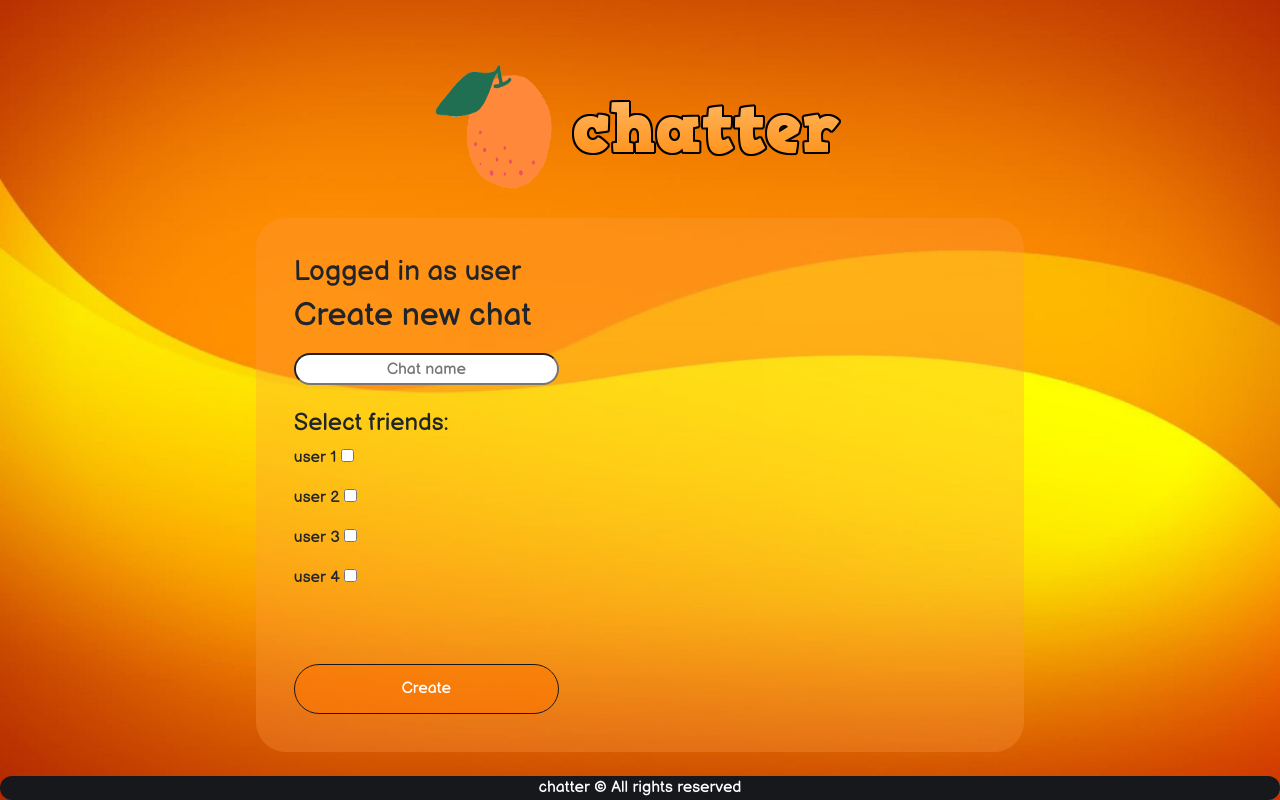
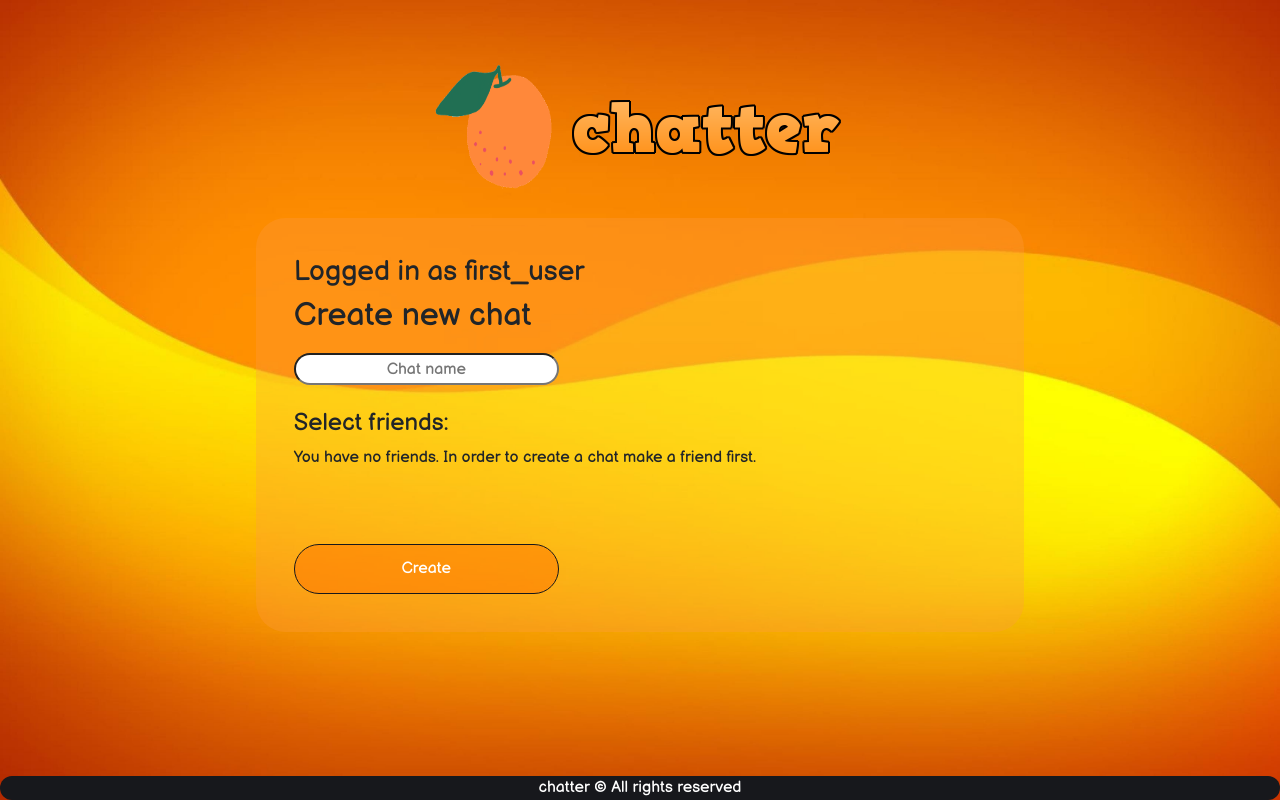
Before and after one commit to FMularski/chatter, a Flask app: page /create_chat in a window 1280 px wide. Run offline with Flask 2, Linux system fonts and the light colour scheme; a user stored in the database is signed in; some libraries are stand-ins or nearby versions.

Commit message:
create chat

```diff
--- a/app.py
+++ b/app.py
@@ -155,9 +155,45 @@ def create_chat():
         if 'user_id' not in session:
             return redirect(url_for('login'))
 
-        return render_template('create_chat.html')
+        user_in_db = User.query.filter_by(id=session['user_id']).first()
+
+        return render_template('create_chat.html', login=user_in_db.login, friends=user_in_db.friends)
     else:
-        pass
+        friends_ids = request.form.getlist('invite_to_chat')    # get ids of members of the new chat
+
+        if len(friends_ids) == 0:
+            flash('You must invite at least 1 friend to create a chat. Try again.', category='danger')
+            return redirect(url_for('create_chat'))
+
+        user_in_db = User.query.filter_by(id=session['user_id']).first()
+
+        chat_name = request.form['chat_name']
+        new_chat = Chat(chat_name, owner_id=user_in_db.id)
+
+        """
+        +append the first member of the new chat - the creator
+        +assigning creator as the owned !!! property User.owned_chats
+        will append the new chat automatically <relationship 1:many> !!!
+        """
+
+        new_chat.members.append(user_in_db)
+        new_chat.owner = user_in_db
+
+        """
+        appending the rest of members
+        !!! property User.chats for each User will be automatically updated
+        - it will append the new chat
+        """
+
+        for friend_id in friends_ids:
+            friend = User.query.filter_by(id=friend_id).first()
+            new_chat.members.append(friend)
+
+        db.session.add(new_chat)
+        db.session.commit()
+
+        flash(f'Chat {chat_name} has been created successfully.', category='success')
+        return redirect(url_for('home'))
 
 
 @app.route('/find_chat', methods=['GET', 'POST'])
--- a/models/chat.py
+++ b/models/chat.py
@@ -35,5 +35,9 @@ class Chat(db.Model):
     members = db.relationship('User', secondary=memberships, lazy='subquery',
                               backref=db.backref('chats', lazy=True))
 
+    def __init__(self, name, owner_id):
+        self.name = name
+        self.owner_id = owner_id
+
     def __repr__(self):
         return f'{self.id} {self.name} {self.owner_id}'
--- a/templates/create_chat.html
+++ b/templates/create_chat.html
@@ -4,15 +4,18 @@
 
 {% block content %}
     <div id="content">
-        <h3>Logged in as user</h3>
+        <h3>Logged in as {{login}}</h3>
         <h2>Create new chat</h2>
-        <form id="select-friends-form">
+        <form id="select-friends-form" action="create_chat" method="POST">
             <input type="text" name="chat_name" placeholder="Chat name"/><br/><br/>
             <h4>Select friends:</h4>
-            <p>user 1 <input type="checkbox"/></p>
-            <p>user 2 <input type="checkbox"/></p>
-            <p>user 3 <input type="checkbox"/></p>
-            <p>user 4 <input type="checkbox"/></p>
+            {% if friends|length > 0 %}
+                {% for friend in friends %}
+                    <p>{{friend.login}} <input type="checkbox" name="invite_to_chat" value="{{friend.id}}"/></p>
+                {% endfor %}
+            {% else %}
+                <p>You have no friends. In order to create a chat make a friend first.</p>
+            {% endif %}
             <br/><br/>
             <input class="chatter-btn" type="submit" value="Create"/>
         </form>
```
